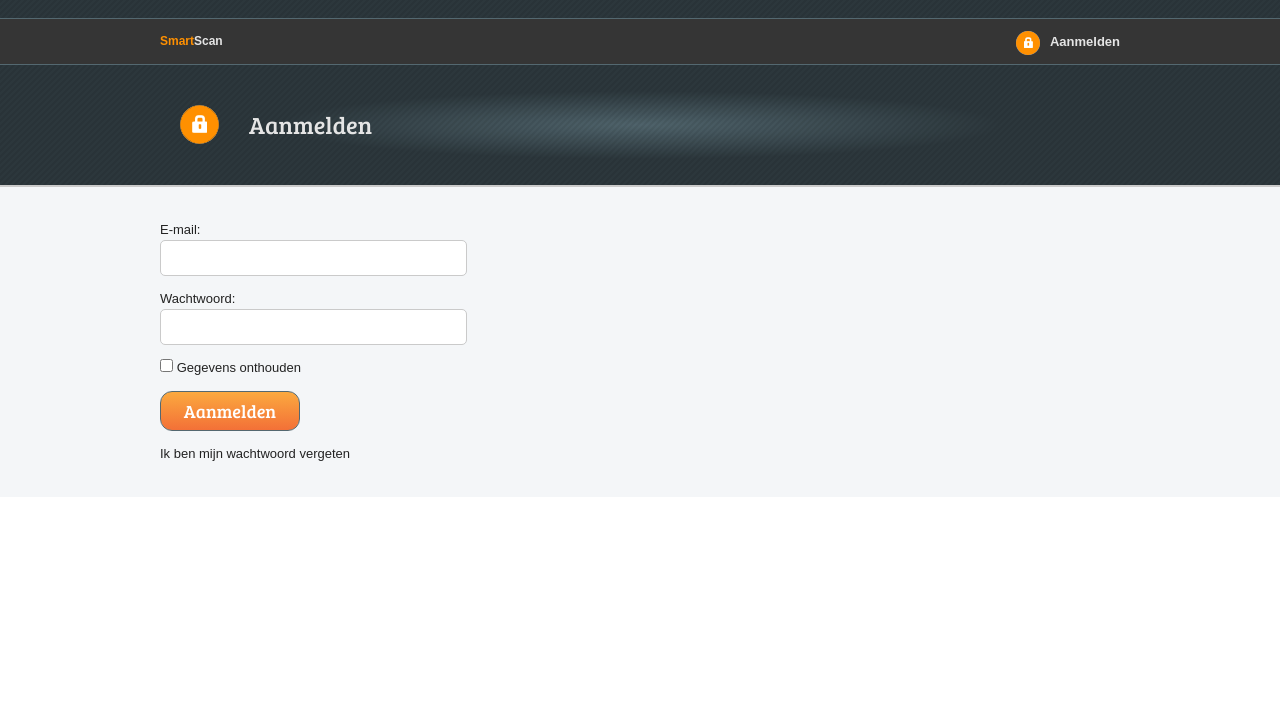
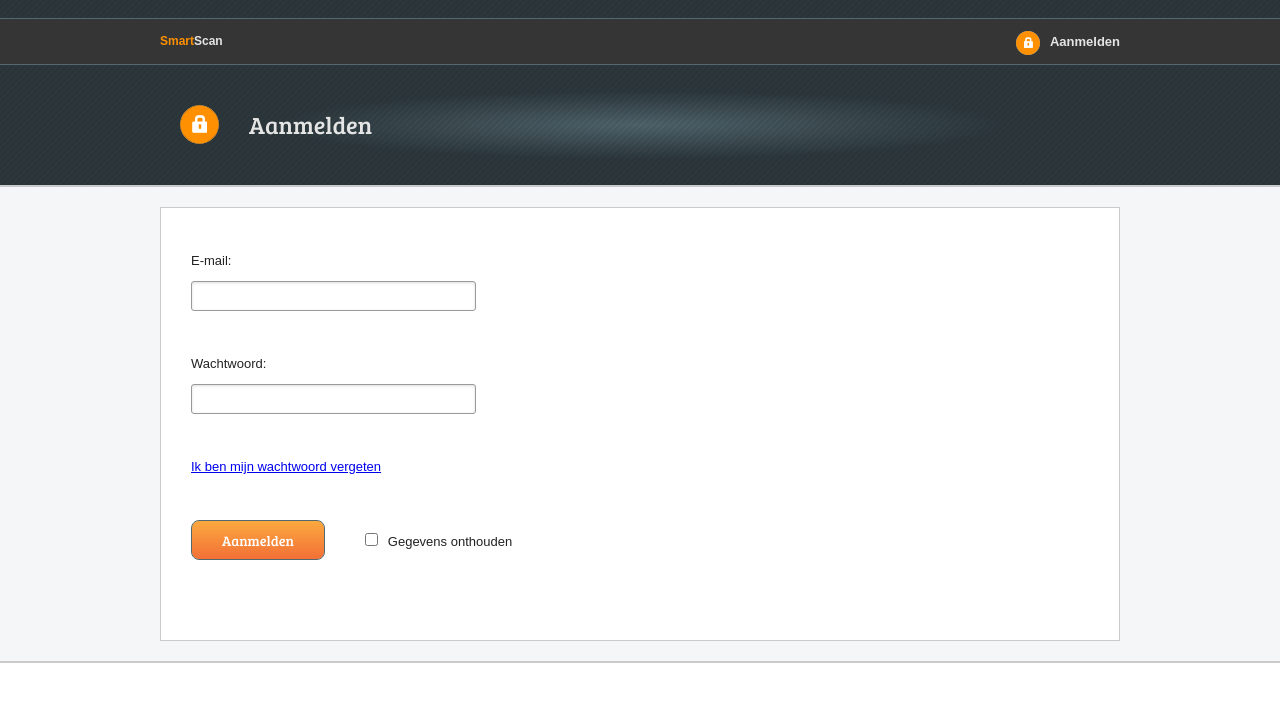
Before and after one commit to nielsdierickx/smartscan-website, a CodeIgniter app: page /smartscan-website/auth/login in a window 1280 px wide. Shown: the top 702 px of the page. Run offline with CodeIgniter, Linux system fonts and the light colour scheme; some libraries are stand-ins or nearby versions; some web fonts are replaced.

Commit message:
login validatie/layout + password recovery start

```diff
--- a/application/controllers/auth.php
+++ b/application/controllers/auth.php
@@ -46,11 +46,14 @@ class Auth extends CI_Controller {
 	//log the user in
 	function login()
 	{
-		$this->data['title'] = "Login";
+		$this->data['title'] = "Aanmelden";
 
 		//validate form input
-		$this->form_validation->set_rules('identity', 'Identity', 'required');
+		$this->form_validation->set_rules('identity', 'Identity', 'required|valid_email');
 		$this->form_validation->set_rules('password', 'Password', 'required');
+
+		$this->form_validation->set_message('required', 'Oops, iets vergeten in te vullen');
+		$this->form_validation->set_message('valid_email', 'Dit is geen geldig e-mailadres');
 
 		if ($this->form_validation->run() == true)
 		{ //check to see if the user is logging in
@@ -73,16 +76,27 @@ class Auth extends CI_Controller {
 		else
 		{  //the user is not logging in so display the login page
 			//set the flash data error message if there is one
-			$this->data['message'] = (validation_errors()) ? validation_errors() : $this->session->flashdata('message');
+			$this->data['message'] = $this->session->flashdata('message');
 
 			$this->data['identity'] = array('name' => 'identity',
 				'id' => 'identity',
 				'type' => 'text',
 				'value' => $this->form_validation->set_value('identity'),
 			);
+
 			$this->data['password'] = array('name' => 'password',
 				'id' => 'password',
 				'type' => 'password',
+			);
+
+			$this->data['remember_checkbox'] = array('name' => 'remember',
+				'id' => 'remember',
+				'type' => 'checkbox',
+				'class' => 'checkbox_remember',
+			);
+
+			$this->data['remember_label'] = array('for' => 'remember',
+				'class' => 'label_remember',
 			);
 
 			$this->load->view('header');
@@ -169,7 +183,13 @@ class Auth extends CI_Controller {
 	//forgot password
 	function forgot_password()
 	{
-		$this->form_validation->set_rules('email', 'Email Address', 'required');
+		$this->data['title'] = "Wachtwoord vergeten";
+
+		$this->form_validation->set_rules('email', 'Email Address', 'required|valid_email');
+
+		$this->form_validation->set_message('required', 'Oops, iets vergeten in te vullen');
+		$this->form_validation->set_message('valid_email', 'Dit is geen geldig e-mailadres');
+
 		if ($this->form_validation->run() == false)
 		{
 			//setup the input
@@ -177,8 +197,11 @@ class Auth extends CI_Controller {
 				'id' => 'email',
 			);
 			//set any errors and display the form
-			$this->data['message'] = (validation_errors()) ? validation_errors() : $this->session->flashdata('message');
+			$this->data['message'] = /*(validation_errors()) ? validation_errors() :*/ $this->session->flashdata('message');
+
+			$this->load->view('header');
 			$this->load->view('auth/forgot_password', $this->data);
+			$this->load->view('footer');
 		}
 		else
 		{
--- a/application/views/auth/login.php
+++ b/application/views/auth/login.php
@@ -1,43 +1,50 @@
 <div class="content_title">
-
-  <div class="content_title_pattern">
-    <div class="content_title_wrapper">
-
-      <img src="resources/img/lock-icon-big.png" alt="icon">
-      <h1>Aanmelden</h1>
-
+    <div class="content_title_pattern">
+        <div class="content_title_wrapper">
+            <img src="resources/img/lock-icon-big.png" alt="icon">
+            <h1><?php echo $title; ?></h1>
+        </div>
     </div>
-  </div>
-
 </div>
-
 
 <div id="main" role="main">
 
-	<div id="infoMessage"><?php echo $message;?></div>
+    <div class="content_background">
 
     <?php echo form_open("auth/login");?>
 
-      <p>
-      	<label for="identity">E-mail:</label>
-      	<?php echo form_input($identity);?>
-      </p>
+    <div id="infoMessage"><?php echo $message;?></div>
 
-      <p>
-      	<label for="password">Wachtwoord:</label>
-      	<?php echo form_input($password);?>
-      </p>
+    <p>
+        <?php
+            echo form_label('E-mail:', 'identity');
+            echo form_input($identity);
+        ?>
+    </p>
 
-      <p>
-	      <?php echo form_checkbox('remember', '1', FALSE);?>
-        <label for="remember">Gegevens onthouden</label>
-      </p>
+    <?php echo form_error('identity', '<div class="error">', '</div>'); ?>
 
-      <p><?php echo form_submit('submit', 'Aanmelden');?></p>
+    <p>
+        <?php
+            echo form_label('Wachtwoord:', 'password');
+            echo form_input($password);
+        ?>
+    </p>
 
-      <p>Ik ben mijn wachtwoord vergeten</p>
+    <?php echo form_error('password', '<div class="error">', '</div>'); ?>
 
+    <p><a href="auth/forgot_password">Ik ben mijn wachtwoord vergeten</a></p>
+
+    <p>
+	   <?php
+            echo form_submit('submit', 'Aanmelden');
+            echo form_checkbox($remember_checkbox);
+            echo form_label('Gegevens onthouden', '', $remember_label);
+        ?>
+    </p>
 
     <?php echo form_close();?>
 
+    </div>
+
 </div>
--- a/resources/css/style.css
+++ b/resources/css/style.css
@@ -222,6 +222,7 @@ body {
 
 div#container {
 	background-color: #f4f6f8;
+	border-bottom: 2px solid #CACACA;
 }
 
 div#main {
@@ -383,6 +384,16 @@ input.banner-button {
 	background-image: linear-gradient(to bottom, #fba93f, #f37037);
 }
 
+input.banner-button:hover {
+	background-color: #faa73e;
+	background-image: -webkit-gradient(linear, left top, left bottom, from(#fdb251), to(#ff9001));
+	background-image: -webkit-linear-gradient(top, #fdb251, #ff9001);
+	background-image: -moz-linear-gradient(top, #fba93f, #f37037);
+	background-image: -ms-linear-gradient(top, #fba93f, #f37037);
+	background-image: -o-linear-gradient(top, #fba93f, #f37037);
+	background-image: linear-gradient(to bottom, #fba93f, #f37037);
+}
+
 /* ****************************************************************************
 --- Home Content
 **************************************************************************** */
@@ -428,8 +439,9 @@ div#content_right {
 	border: 1px solid #cacaca;
 }
 
-
-
+/* ****************************************************************************
+--- Content Title
+**************************************************************************** */
 
 div.content_title {
 	height: 120px;
@@ -470,37 +482,95 @@ div.content_title_wrapper h1 {
 	color: #e5e5e5;
 }
 
+/* ****************************************************************************
+--- Forms
+**************************************************************************** */
+
+.content_background {
+	background-color: #FFFFFF;
+	overflow: hidden;
+	border: 1px solid #cacaca;
+	padding: 30px;
+}
+
+form p {
+	clear: both;
+	float: left;
+	margin-bottom: 30px;
+}
+
+form label {
+	display: block;
+	margin-bottom: 10px;
+}
+
+label.label_remember {
+	display: inline;
+	margin-left: 10px;
+}
+
+.checkbox_remember {
+	margin-left: 40px;
+}
+
+.error {
+	float: left;
+	margin-left: 15px;
+	margin-top: 46px;
+
+	background: #cf3434;
+    border-radius: 3px 3px 3px 3px;
+    color: white;
+    padding: 2px 15px;
+
+    position: relative;
+}
+
+.error::before {
+    content: "\25C0";
+    color:#cf3434;
+    position: absolute;
+    top: 3px;
+    left:-6px;
+}
+
 input[type=text], input[type=password] {
 	display: block;
 	width: 285px;
 	height: 30px;
 	font-family: 'Droid Sans', sans-serif;
 	font-weight: 400;
-	font-size: 12px;
-	color: #000000;
-	border: 1px solid #cacaca;
-	padding: 2px 10px;
+	font-size: 13px;
+	color: #444;
+	border: 1px solid #999;
 
-  	-webkit-border-radius: 5px;
-    -moz-border-radius: 5px;
-    border-radius: 5px;
-	-moz-background-clip: padding;
-	-webkit-background-clip: padding-box;
-	background-clip: padding-box;
+	-moz-box-shadow: 0 1px 3px #ddd inset;
+	-webkit-box-shadow: 0 1px 3px #ddd inset;
+	-moz-border-radius: 3px;
+	-webkit-border-radius: 3px;
+	border-radius: 3px;
+
+	padding: 9px 8px;
+	outline: 0;
+	-moz-box-sizing: border-box;
+	-webkit-box-sizing: border-box;
 }
 
 input[type=submit] {
-	width: 140px;
 	height: 40px;
 	font-family: 'Bree Serif', serif;
 	font-weight: 400;
-	font-size: 18px;
+	font-size: 14px;
 	color: #FFFFFF;
 	border: 1px solid #546870;
 
-  	-webkit-border-radius: 12px;
-    -moz-border-radius: 12px;
-    border-radius: 12px;
+	padding: 10px 30px;
+
+	margin-bottom: 20px;
+
+  	-webkit-border-radius: 8px;
+    -moz-border-radius: 8px;
+    border-radius: 8px;
 	-moz-background-clip: padding;
 	-webkit-background-clip: padding-box;
 	background-clip: padding-box;
```
Also changed, not shown: application/views/auth/forgot_password.php (+30 -9 lines), application/views/login_view.php (+15 -4 lines), 1 other file.
